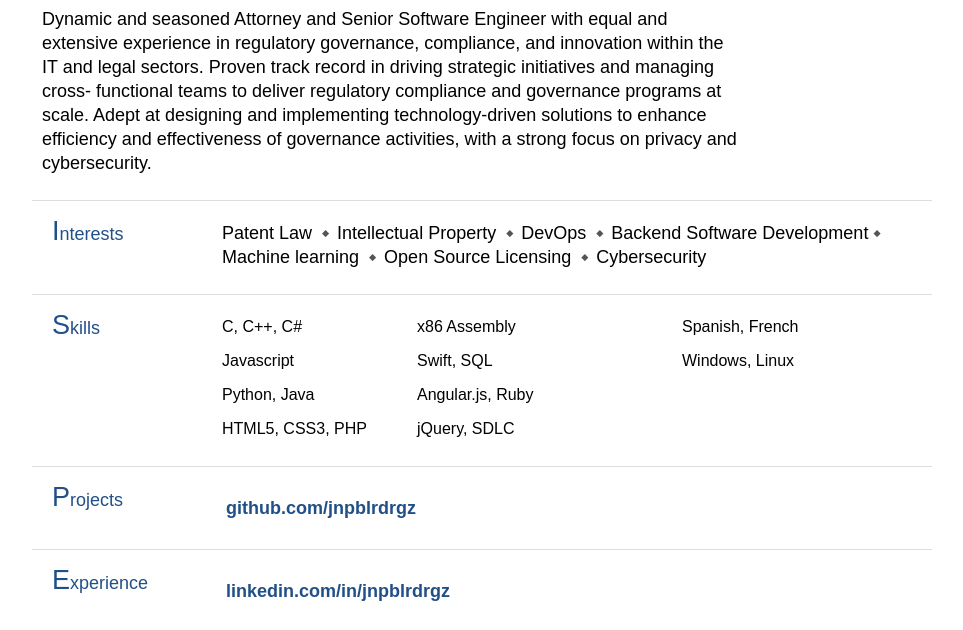
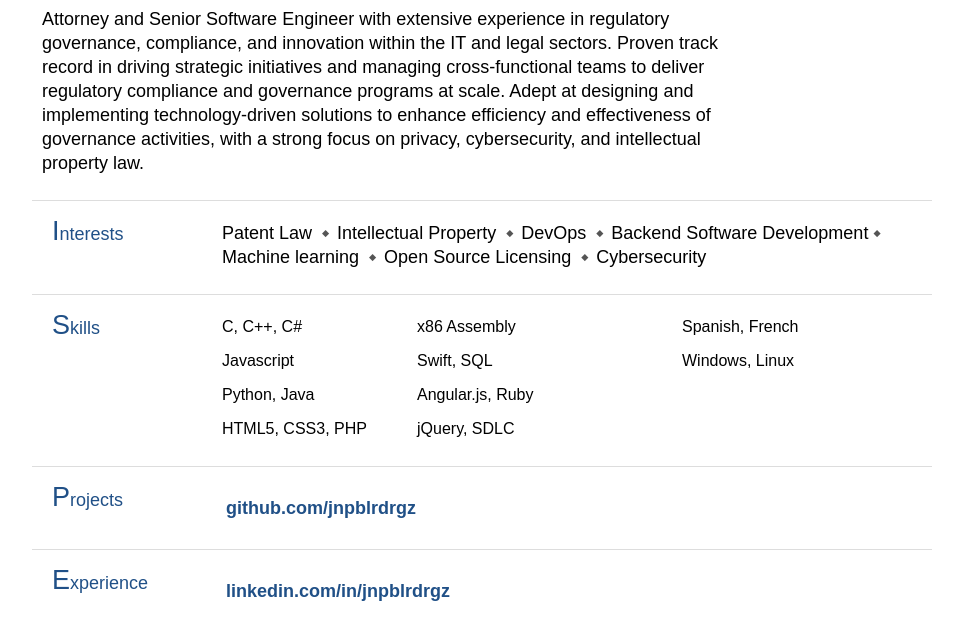
Before and after one commit to jnpblrdrgz/jnpblrdrgz.github.io, a plain HTML site: page index.html in a window 1280 px wide. Shown: the part 155-785 px from the top of the page, without its empty margins (158-1121 px from the left). Drawn offline with Linux system fonts and the light colour scheme.

Commit message:
Update index.html

```diff
--- a/index.html
+++ b/index.html
@@ -14,8 +14,7 @@
                     <div><a href="https://github.com/jnpblrdrgz">github.com/jnpblrdrgz</a></div>
                 </div>
 
-                <div class="section-text col"> Dynamic and seasoned Attorney and Senior Software Engineer with equal and extensive experience in regulatory governance, compliance, and innovation within the IT and legal sectors. Proven track record in driving strategic initiatives and managing cross- functional teams to deliver regulatory compliance and governance programs at scale. Adept at designing and implementing technology-driven solutions to enhance efficiency and effectiveness of governance activities, with a strong focus on privacy and
-cybersecurity.
+                <div class="section-text col"> Attorney and Senior Software Engineer with extensive experience in regulatory governance, compliance, and innovation within the IT and legal sectors. Proven track record in driving strategic initiatives and managing cross-functional teams to deliver regulatory compliance and governance programs at scale. Adept at designing and implementing technology-driven solutions to enhance efficiency and effectiveness of governance activities, with a strong focus on privacy, cybersecurity, and intellectual property law.
                    </div>
             </div>
             <div class="section row">
```
